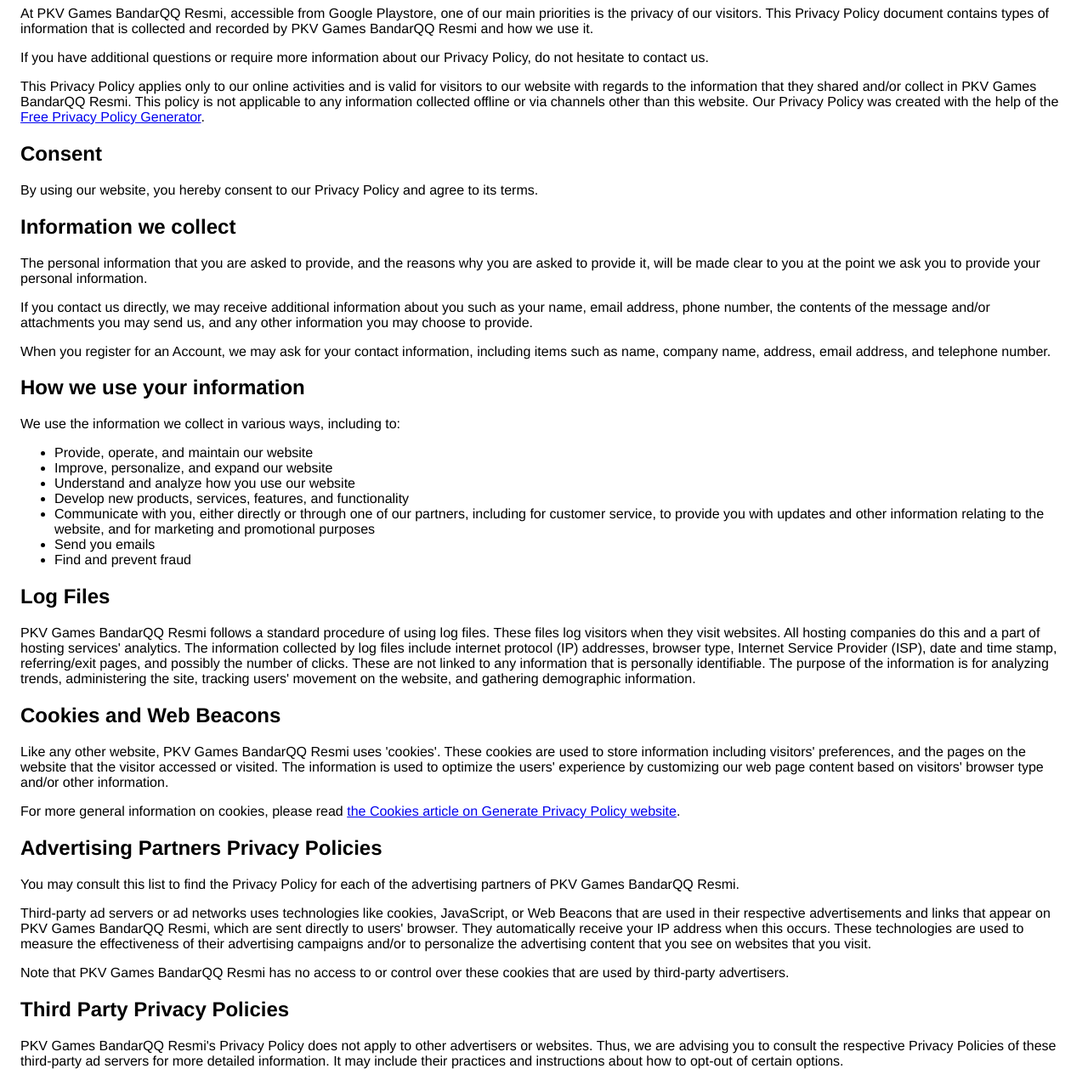
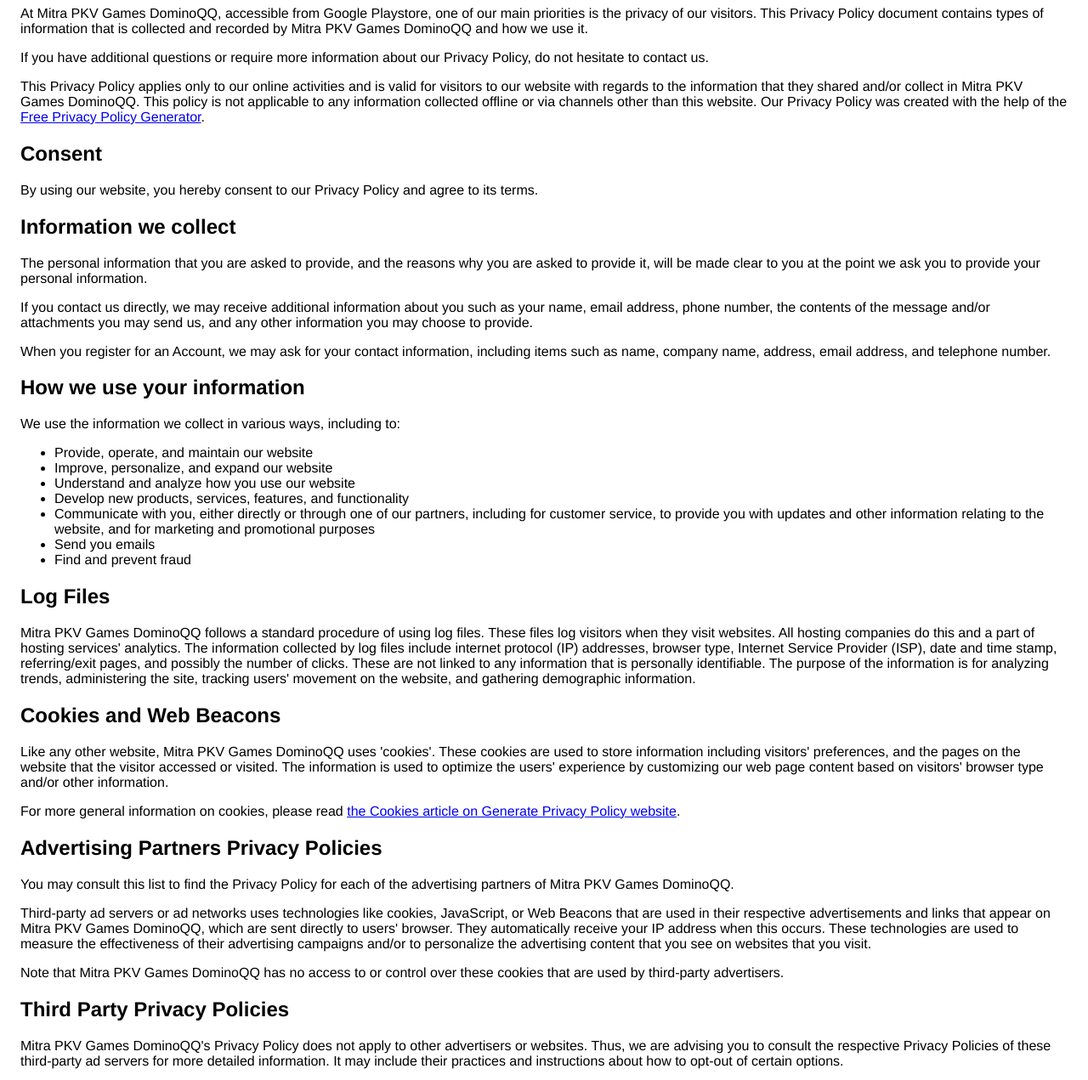
Before and after one commit to mitra-pkv/play, a plain HTML site: page privacy.html in a window 1280 px wide. Shown: the part 97-1368 px from the top of the page at 85% size. Drawn offline with nearby package versions, Linux system fonts and the light colour scheme.

Commit message:
Update privacy.html

```diff
--- a/privacy.html
+++ b/privacy.html
@@ -4,18 +4,18 @@
     <script src="https://ajax.googleapis.com/ajax/libs/jquery/2.1.1/jquery.min.js"></script>
       <meta charset='utf-8'>
       <meta name='viewport' content='width=device-width'>
-      <title>Privacy Policy For PKV Games BandarQQ Resmi</title>
+      <title>Privacy Policy For Mitra PKV Games DominoQQ </title>
       <style> body { font-family: 'Helvetica Neue', Helvetica, Arial, sans-serif; padding:1em; } </style>
 
     </head>
     <body>
-        <h1>Privacy Policy for PKV Games BandarQQ Resmi</h1>
+        <h1>Privacy Policy for Mitra PKV Games DominoQQ</h1>
 
-        <p>At PKV Games BandarQQ Resmi, accessible from Google Playstore, one of our main priorities is the privacy of our visitors. This Privacy Policy document contains types of information that is collected and recorded by PKV Games BandarQQ Resmi and how we use it.</p>
+        <p>At Mitra PKV Games DominoQQ, accessible from Google Playstore, one of our main priorities is the privacy of our visitors. This Privacy Policy document contains types of information that is collected and recorded by Mitra PKV Games DominoQQ and how we use it.</p>
 
         <p>If you have additional questions or require more information about our Privacy Policy, do not hesitate to contact us.</p>
 
-        <p>This Privacy Policy applies only to our online activities and is valid for visitors to our website with regards to the information that they shared and/or collect in PKV Games BandarQQ Resmi. This policy is not applicable to any information collected offline or via channels other than this website. Our Privacy Policy was created with the help of the <a href="https://www.privacypolicygenerator.info">Free Privacy Policy Generator</a>.</p>
+        <p>This Privacy Policy applies only to our online activities and is valid for visitors to our website with regards to the information that they shared and/or collect in Mitra PKV Games DominoQQ. This policy is not applicable to any information collected offline or via channels other than this website. Our Privacy Policy was created with the help of the <a href="https://www.privacypolicygenerator.info">Free Privacy Policy Generator</a>.</p>
 
         <h2>Consent</h2>
 
@@ -43,11 +43,11 @@
 
         <h2>Log Files</h2>
 
-        <p>PKV Games BandarQQ Resmi follows a standard procedure of using log files. These files log visitors when they visit websites. All hosting companies do this and a part of hosting services' analytics. The information collected by log files include internet protocol (IP) addresses, browser type, Internet Service Provider (ISP), date and time stamp, referring/exit pages, and possibly the number of clicks. These are not linked to any information that is personally identifiable. The purpose of the information is for analyzing trends, administering the site, tracking users' movement on the website, and gathering demographic information.</p>
+        <p>Mitra PKV Games DominoQQ follows a standard procedure of using log files. These files log visitors when they visit websites. All hosting companies do this and a part of hosting services' analytics. The information collected by log files include internet protocol (IP) addresses, browser type, Internet Service Provider (ISP), date and time stamp, referring/exit pages, and possibly the number of clicks. These are not linked to any information that is personally identifiable. The purpose of the information is for analyzing trends, administering the site, tracking users' movement on the website, and gathering demographic information.</p>
 
         <h2>Cookies and Web Beacons</h2>
 
-        <p>Like any other website, PKV Games BandarQQ Resmi uses 'cookies'. These cookies are used to store information including visitors' preferences, and the pages on the website that the visitor accessed or visited. The information is used to optimize the users' experience by customizing our web page content based on visitors' browser type and/or other information.</p>
+        <p>Like any other website, Mitra PKV Games DominoQQ uses 'cookies'. These cookies are used to store information including visitors' preferences, and the pages on the website that the visitor accessed or visited. The information is used to optimize the users' experience by customizing our web page content based on visitors' browser type and/or other information.</p>
 
         <p>For more general information on cookies, please read <a href="https://www.generateprivacypolicy.com/#cookies">the Cookies article on Generate Privacy Policy website</a>.</p>
 
@@ -55,15 +55,15 @@
 
         <h2>Advertising Partners Privacy Policies</h2>
 
-        <P>You may consult this list to find the Privacy Policy for each of the advertising partners of PKV Games BandarQQ Resmi.</p>
+        <P>You may consult this list to find the Privacy Policy for each of the advertising partners of Mitra PKV Games DominoQQ.</p>
 
-        <p>Third-party ad servers or ad networks uses technologies like cookies, JavaScript, or Web Beacons that are used in their respective advertisements and links that appear on PKV Games BandarQQ Resmi, which are sent directly to users' browser. They automatically receive your IP address when this occurs. These technologies are used to measure the effectiveness of their advertising campaigns and/or to personalize the advertising content that you see on websites that you visit.</p>
+        <p>Third-party ad servers or ad networks uses technologies like cookies, JavaScript, or Web Beacons that are used in their respective advertisements and links that appear on Mitra PKV Games DominoQQ, which are sent directly to users' browser. They automatically receive your IP address when this occurs. These technologies are used to measure the effectiveness of their advertising campaigns and/or to personalize the advertising content that you see on websites that you visit.</p>
 
-        <p>Note that PKV Games BandarQQ Resmi has no access to or control over these cookies that are used by third-party advertisers.</p>
+        <p>Note that Mitra PKV Games DominoQQ has no access to or control over these cookies that are used by third-party advertisers.</p>
 
         <h2>Third Party Privacy Policies</h2>
 
-        <p>PKV Games BandarQQ Resmi's Privacy Policy does not apply to other advertisers or websites. Thus, we are advising you to consult the respective Privacy Policies of these third-party ad servers for more detailed information. It may include their practices and instructions about how to opt-out of certain options. </p>
+        <p>Mitra PKV Games DominoQQ's Privacy Policy does not apply to other advertisers or websites. Thus, we are advising you to consult the respective Privacy Policies of these third-party ad servers for more detailed information. It may include their practices and instructions about how to opt-out of certain options. </p>
 
         <p>You can choose to disable cookies through your individual browser options. To know more detailed information about cookie management with specific web browsers, it can be found at the browsers' respective websites.</p>
 
@@ -90,6 +90,6 @@
 
         <p>Another part of our priority is adding protection for children while using the internet. We encourage parents and guardians to observe, participate in, and/or monitor and guide their online activity.</p>
 
-        <p>PKV Games BandarQQ Resmi does not knowingly collect any Personal Identifiable Information from children under the age of 13. If you think that your child provided this kind of information on our website, we strongly encourage you to contact us at debiwiningsih001@gmail.com immediately and we will do our best efforts to promptly remove such information from our records.</p>
+        <p>Mitra PKV Games DominoQQ does not knowingly collect any Personal Identifiable Information from children under the age of 13. If you think that your child provided this kind of information on our website, we strongly encourage you to contact us at mitra.pkv@gmail.com immediately and we will do our best efforts to promptly remove such information from our records.</p>
    </body>
     </html>
```
